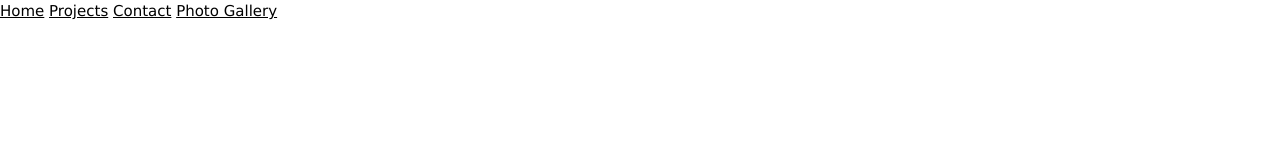
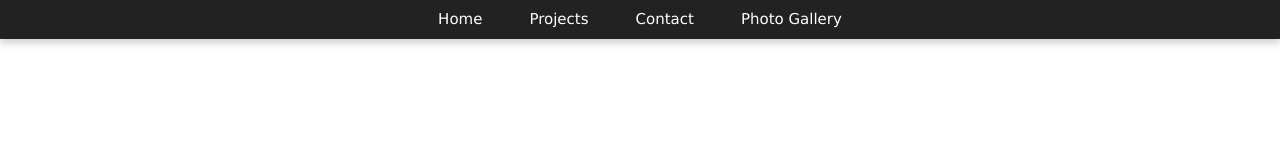
Before and after one commit to ladridam/Portfolio_V4, a plain HTML site: page index.html in a window 1280 px wide. Drawn offline with nearby package versions, Linux system fonts and the light colour scheme.

Commit message:
Index file modified, CSS folder created and Stylesheet linked

```diff
--- /dev/null
+++ b/CSS/homeStyle.css
@@ -0,0 +1,25 @@
+.nav-custom {
+    background: #222;
+    box-shadow: 0 4px 8px rgba(0, 0, 0, 0.2);
+    justify-content: center;
+    display: flex;
+    gap: 1rem;
+    flex-wrap: wrap;
+}
+
+.nav-link {
+    color: #fff !important;
+    padding: 14px 20px;
+    text-decoration: none;
+    transition: background 0.3s ease, color 0.3s ease;
+}
+
+.nav-link:hover {
+    background: linear-gradient(to right, #00c6ff, #0072ff);
+    color: white !important;
+}
+
+.nav-link.active {
+    background-color: #0072ff;
+    font-weight: bold;
+}
--- a/index.html
+++ b/index.html
@@ -5,15 +5,15 @@
         <meta name="author" content="Ridam Rabi Das">
         <meta name="viewport" content="width=device-width, initial-scale=1.0">
         <link rel="stylesheet" href="https://www.w3schools.com/w3css/4/w3.css">
-        <link rel="stylesheet" href="homeStyle.css">
+        <link rel="stylesheet" href="CSS/homeStyle.css">
     </head>
     <body>
     <header>
-        <nav>
-            <a href="index.html">Home</a>
-            <a href="project.html">Projects</a>
-            <a href="contact.html">Contact</a>
-            <a href="photogallery.html">Photo Gallery</a>
+        <nav class="w3-bar nav-custom">
+            <a class="w3-bar-item w3-button nav-link" href="index.html">Home</a>
+            <a class="w3-bar-item w3-button nav-link" href="project.html">Projects</a>
+            <a class="w3-bar-item w3-button nav-link" href="contact.html">Contact</a>
+            <a class="w3-bar-item w3-button nav-link" href="photogallery.html">Photo Gallery</a>
         </nav>
     </header>
     </body>
```
